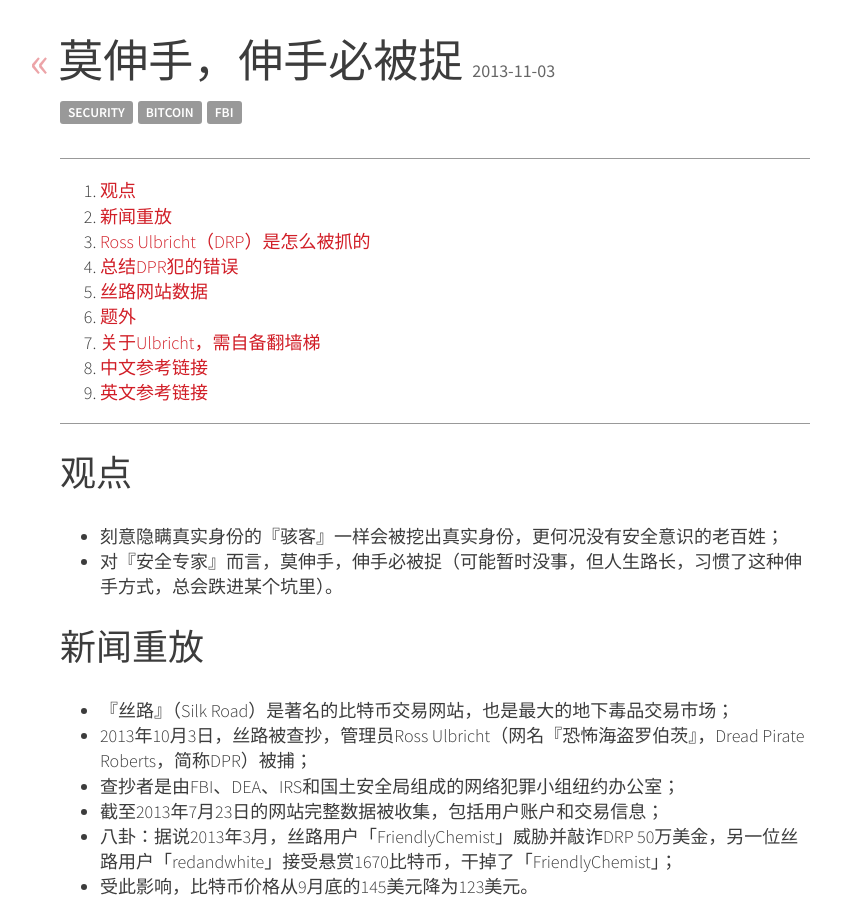
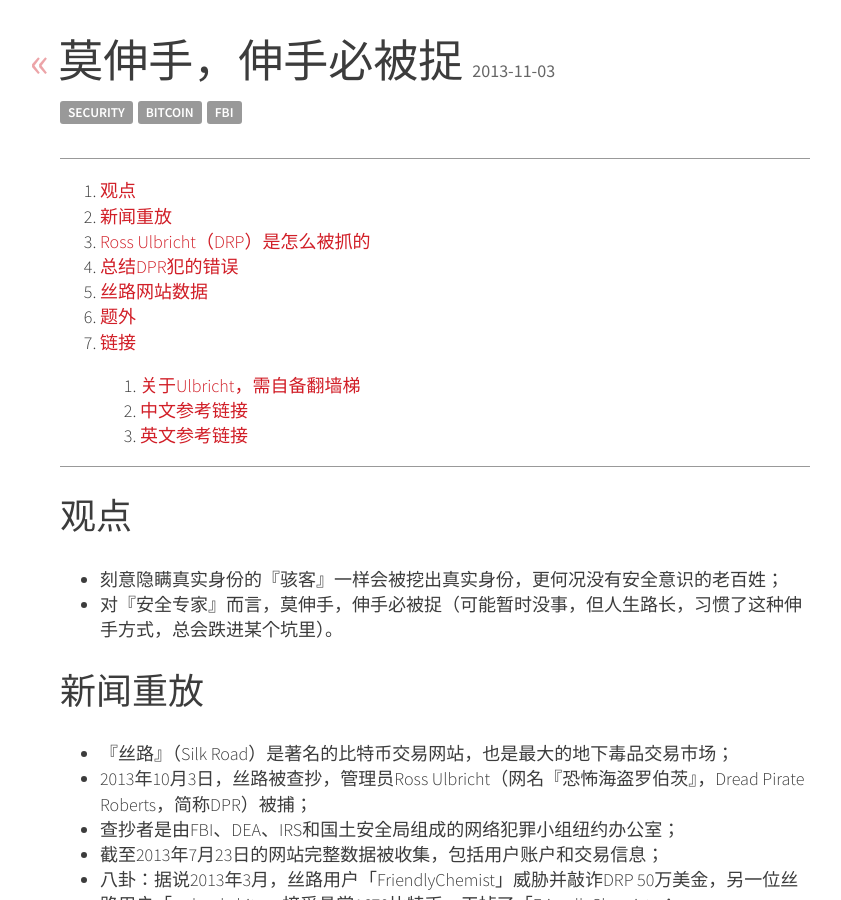
Before and after one commit to wulujia/wulujia.com, a Jekyll site: the page built from _posts/2013-11-03-silkroad.md, in a window 1280 px wide and 900 px high. Shown: the whole window, without its empty margins (205-1046 px from the left). Built offline with Jekyll 4.4.1, drawn with Linux system fonts in a browser that asks for light colours; nearby versions of some CDN libraries; Markdown is read by kramdown in place of the engine named in the settings; comment, search, counter and statistics services are not loaded.

Commit message:
update blog

```diff
--- a/_posts/2013-11-03-silkroad.md
+++ b/_posts/2013-11-03-silkroad.md
@@ -50,18 +50,20 @@
 - 最近很火的《绝命毒师》，感觉和丝路的DPR有点像；
 - 八卦一下，我怎么觉得tombkeeper有绝命毒师的几分神韵，有没有人有同感？
 
-# 关于Ulbricht，需自备翻墙梯
+# 链接
+
+## 关于Ulbricht，需自备翻墙梯
 
 - FaceBook：https://www.facebook.com/rossulbricht
 - YouTube：http://www.youtube.com/user/ohyeaross
 - https://www.youtube.com/watch?v=Olib3jnvSmw
 
-# 中文参考链接
+## 中文参考链接
 
 - http://tech.ifeng.com/internet/detail_2013_10/03/30057000_0.shtml
 - http://bbs.saraba1st.com/2b/thread-959748-1-1.html
 
-# 英文参考链接
+## 英文参考链接
 
 - http://en.wikipedia.org/wiki/Silk_Road_(marketplace)
 - http://www.reddit.com/r/SilkRoad/
```
